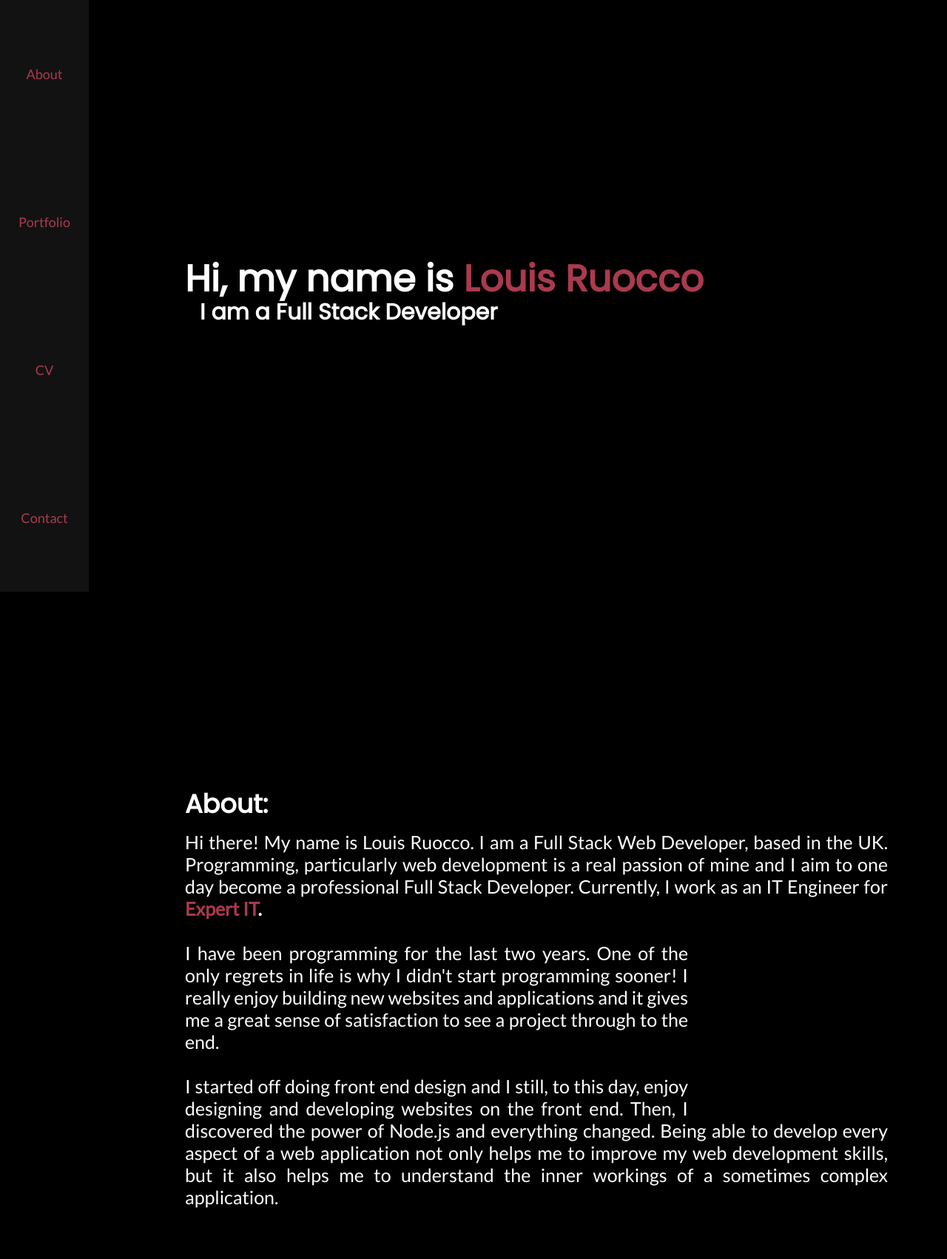
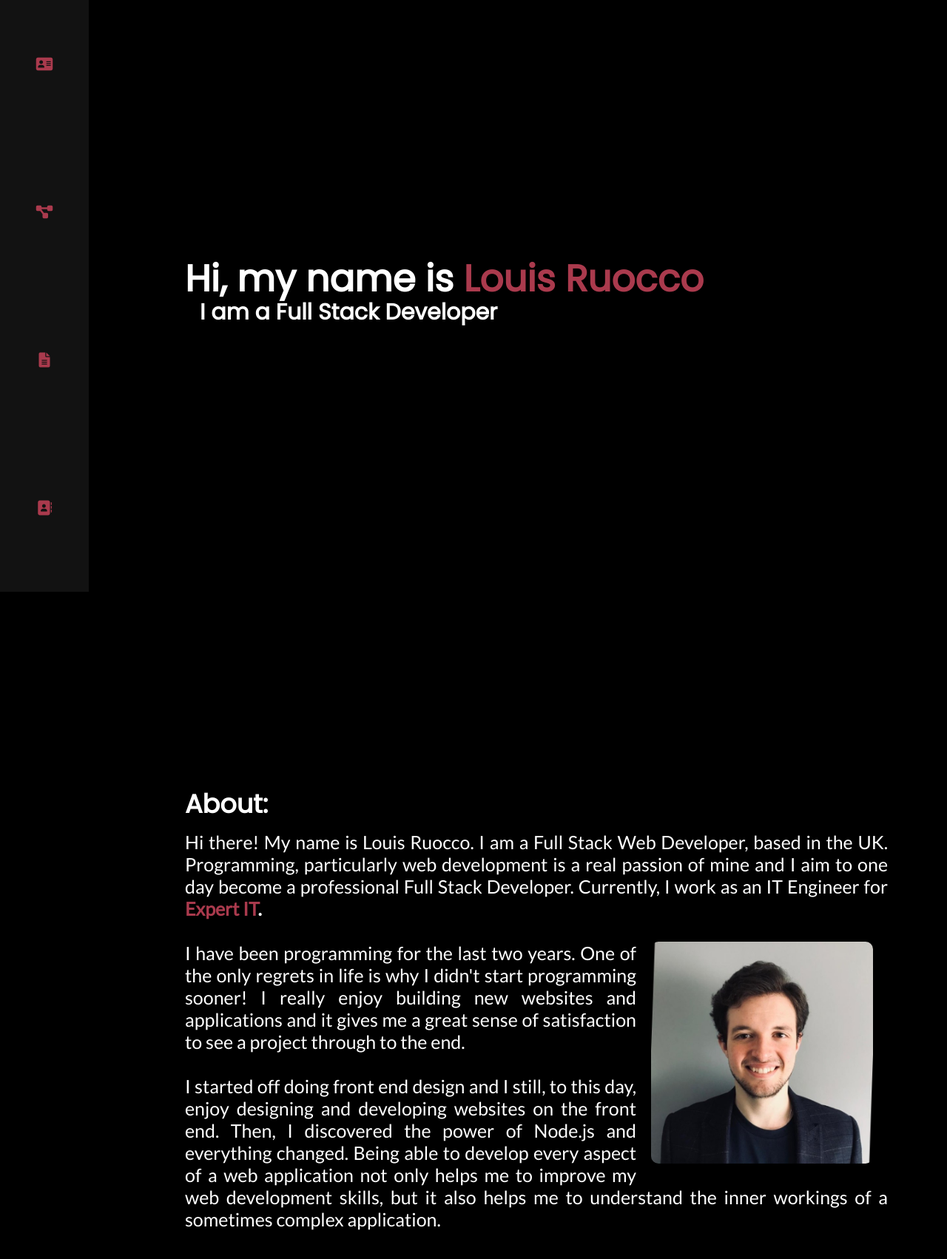
Before and after one commit to louisruocco/Louis-Ruocco-v2, a plain HTML site: page index.html in a window 1280 px wide. Shown: the top 1702 px of the page at 74% size. Drawn offline with Linux system fonts and the light colour scheme.

Commit message:
changed nav text to icons

```diff
--- a/app.js
+++ b/app.js
@@ -1,25 +1,3 @@
-const grids = document.querySelectorAll(".background-div");
-const links = document.querySelectorAll(".links");
-const nav = document.querySelector(".nav");
-
-let num = 0;
-
-grids.forEach(grid => {
-    setTimeout(() => {
-        grid.style.backgroundColor = "black";
-    }, num += 90)
-});
-
-links.forEach(link => {
-    setTimeout(() => {
-        link.classList.add("slide-in");
-    }, num += 400)
-})
-
-setTimeout(() => {
-    nav.classList.add("appear");
-}, 750)
-
 function pushDownAppear (element, top){
     const topPosition = element.getBoundingClientRect().top;
     const windowPosition = window.innerHeight / top;
@@ -36,9 +14,38 @@ function slideIn (element, top){
     }
 }
 
+function slideInAlt (element, top){
+    const topPosition = element.getBoundingClientRect().top;
+    const windowPosition = window.innerHeight / top;
+    if(topPosition < windowPosition){
+        element.classList.add("slide-in-alt");
+    }
+}
+
 window.addEventListener("load", () => {
     const title = document.querySelector(".title");
     const subtitle = document.querySelector(".subtitle");
+    const grids = document.querySelectorAll(".background-div");
+    const links = document.querySelectorAll(".links");
+    const nav = document.querySelector(".nav");
+
+    let num = 0;
+
+    grids.forEach(grid => {
+        setTimeout(() => {
+            grid.style.backgroundColor = "black";
+        }, num += 90)
+    });
+
+    links.forEach(link => {
+        setTimeout(() => {
+            link.classList.add("slide-in");
+        }, num += 400)
+    })
+
+    setTimeout(() => {
+        nav.classList.add("appear");
+    }, 750)
 
     setTimeout(() => {
         pushDownAppear(title, 0);
@@ -53,10 +60,6 @@ window.addEventListener("scroll", () => {
     const aboutText = document.querySelector(".about-text");
     const selfie = document.querySelector(".selfie");
     pushDownAppear(aboutTitle, 2);
-    setTimeout(() => {
-        aboutText.classList.add("slide-in")
-    }, 2500)
-    setTimeout(() => {
-        selfie.classList.add("slide-in-alt");
-    }, 3500)
+    slideIn(aboutText, 2.5);
+    slideInAlt(selfie, 2.5);
 })
--- a/index.html
+++ b/index.html
@@ -4,6 +4,7 @@
     <meta charset="UTF-8">
     <meta http-equiv="X-UA-Compatible" content="IE=edge">
     <meta name="viewport" content="width=device-width, initial-scale=1.0">
+    <link rel="stylesheet" href="https://cdnjs.cloudflare.com/ajax/libs/font-awesome/6.0.0-beta3/css/all.min.css" integrity="sha512-Fo3rlrZj/k7ujTnHg4CGR2D7kSs0v4LLanw2qksYuRlEzO+tcaEPQogQ0KaoGN26/zrn20ImR1DfuLWnOo7aBA==" crossorigin="anonymous" referrerpolicy="no-referrer" />
     <link rel="stylesheet" href="styles.css">
     <title>Louis Ruocco | Full Stack Developer</title>
 </head>
@@ -11,10 +12,22 @@
     <div class="nav">
         <nav>
             <ul>
-                <li class = "links"><a href="#about">About</a></li>
-                <li class = "links"><a href="">Portfolio</a></li>
-                <li class = "links"><a href="">CV</a></li>
-                <li class = "links"><a href="">Contact</a></li>
+                <li class = "links"><a href="#about">
+                    <i class="fas fa-address-card"></i>
+                    <h5>About</h5>
+                </a></li>
+                <li class = "links"><a href="">
+                    <i class="fas fa-project-diagram"></i>
+                    <h5>Portfolio</h5>
+                </a></li>
+                <li class = "links"><a href="">
+                    <i class="fas fa-file-alt"></i>
+                    <h5>CV</h5>
+                </a></li>
+                <li class = "links"><a href="">
+                    <i class="fas fa-address-book"></i>
+                    <h5>Contact</h5>
+                </a></li>
             </ul>
         </nav>
     </div>
@@ -36,6 +49,7 @@
         <div class="background-div"></div>
         <div class="background-div"></div>
     </div>
+    <div class="content">
         <div class="about" id = "about">
             <h3 class = "about-title">
                 About:
@@ -51,6 +65,7 @@
                 I started off doing front end design and I still, to this day, enjoy designing and developing websites on the front end. Then, I discovered the power of Node.js and everything changed. Being able to develop every aspect of a web application not only helps me to improve my web development skills, but it also helps me to understand the inner workings of a sometimes complex application.
             </p>
         </div>
+    </div>
     <script src = "app.js"></script>
 </body>
 </html>
--- a/styles.css
+++ b/styles.css
@@ -73,6 +73,21 @@ hr {
     background:rgb(18, 18, 18);
 }
 
+.nav li {
+    display: block;
+    text-align: center;
+}
+
+.nav i {
+    font-size: 20px;
+    padding-bottom: 10px;
+}
+
+.nav h5 {
+    font-size: 15px;
+    opacity: 0;
+}
+
 .links {
     margin-right: 40px;
 }
@@ -111,31 +126,44 @@ hr {
     font-size: 20px;
 }
 
-.about {
+.content div {
     padding-bottom: 400px;
 }
 
+.content h3 {
+    margin-left: 250px;
+}
+
+.content p {
+    margin-left: 230px;
+}
+
 .about-title {
+    padding-bottom: 10px;
     opacity: 0;
-    padding-bottom: 10px;
 }
 
 .about-text {
     opacity: 0;
-    margin-left: 230px;
     margin-bottom: 0;
 }
 
-.about ul {
-    color: white;
-    margin-left: 300px;
-    font-family: 'Lato', sans-serif;
+.about-text a {
+    transition: .2s ease;
+}
+
+.about-text a:hover {
+    transition: .2s ease;
+    color: seagreen;
 }
 
 .selfie {
-    width: 20%;
+    width: 300px;
     float: right;
-    margin: 40px;
+    margin-left: 40px;
+    margin-bottom: 30px;
+    margin-top: 30px;
+    margin-right: 0;
     border-radius: 10px;
     opacity: 0;
 }
@@ -155,14 +183,14 @@ hr {
 .slide-in {
     color: white;
     opacity: 1;
-    transition: .75s ease;
+    transition: 1.5s ease;
     transform: translateX(20px);
 }
 
 .slide-in-alt {
     color: white;
     opacity: 1;
-    transition: .75s ease;
+    transition: 1.5s ease;
     transform: translateX(-20px);
 }
 
@@ -171,9 +199,11 @@ hr {
 }
 
 ::-webkit-scrollbar-track {
-    background:rgb(9, 9, 9);
+    background:rgb(29, 29, 29);
+
 }
 
 ::-webkit-scrollbar-thumb:hover {
-    background:rgb(29, 29, 29);
+    background:rgb(114, 39, 51);
+
 }
```
Lines whose indentation alone changed are shown as unchanged.
